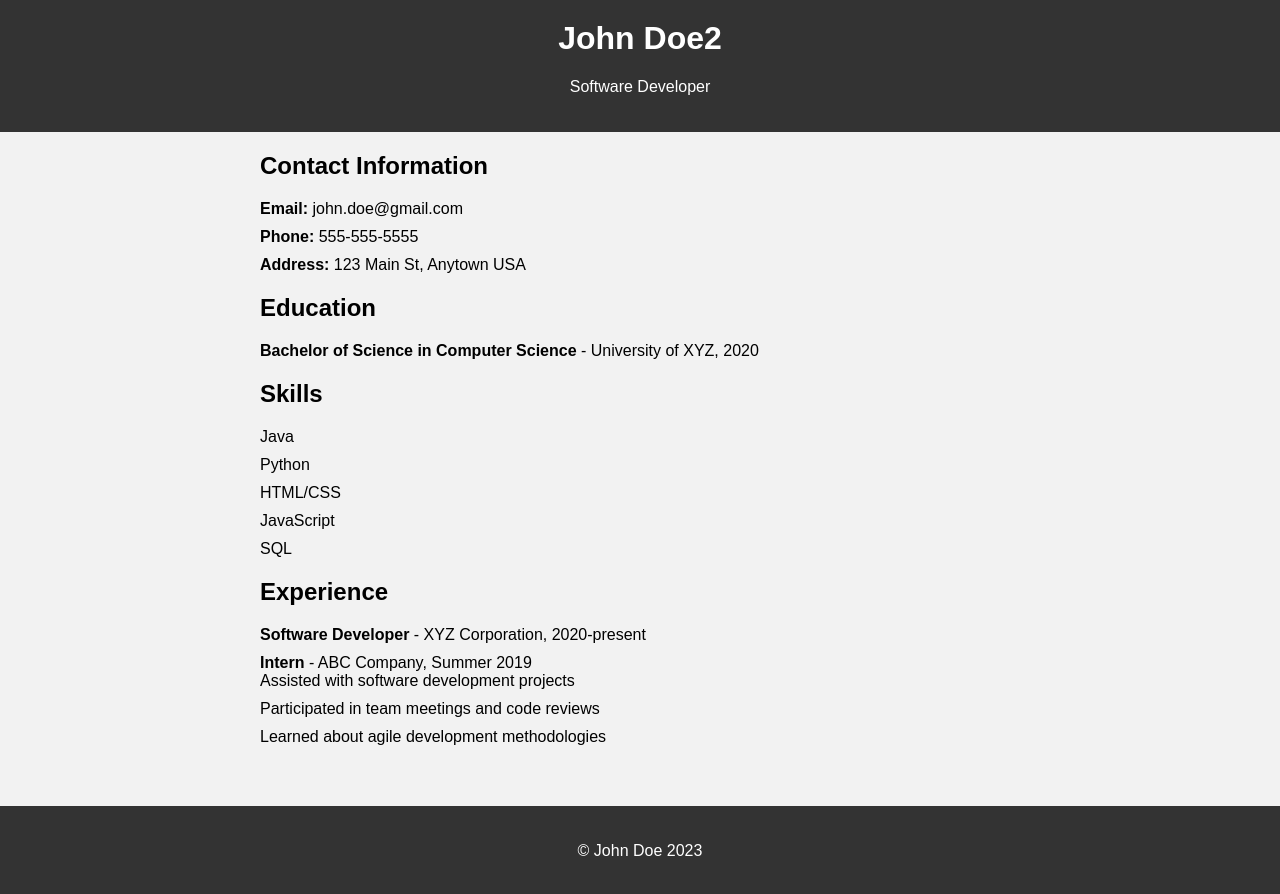
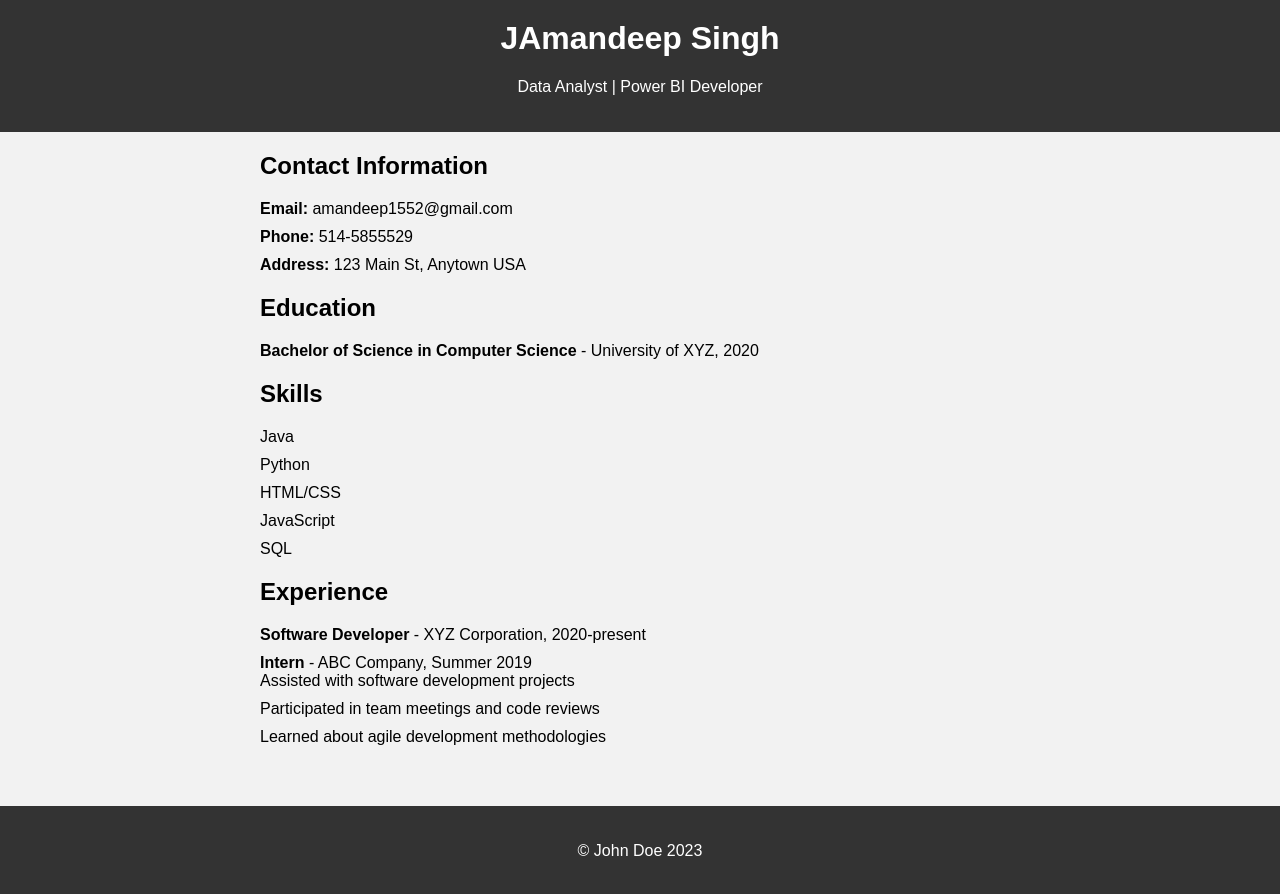
Before and after one commit to Amanespana/resume_web_testing, a plain HTML site: page index.html in a window 1280 px wide. Drawn offline with Linux system fonts and the light colour scheme.

Commit message:
Update index.html

```diff
--- a/index.html
+++ b/index.html
@@ -8,15 +8,15 @@
   </head>
   <body>
     <header>
-      <h1>John Doe2</h1>
-      <p>Software Developer</p>
+      <h1>JAmandeep Singh</h1>
+      <p>Data Analyst | Power BI Developer</p>
     </header>
     <div class="container">
       <div class="section">
         <h2>Contact Information</h2>
         <ul>
-          <li><span>Email:</span> john.doe@gmail.com</li>
-          <li><span>Phone:</span> 555-555-5555</li>
+          <li><span>Email:</span> amandeep1552@gmail.com</li>
+          <li><span>Phone:</span> 514-5855529</li>
           <li><span>Address:</span> 123 Main St, Anytown USA</li>
         </ul>
       </div>
```
